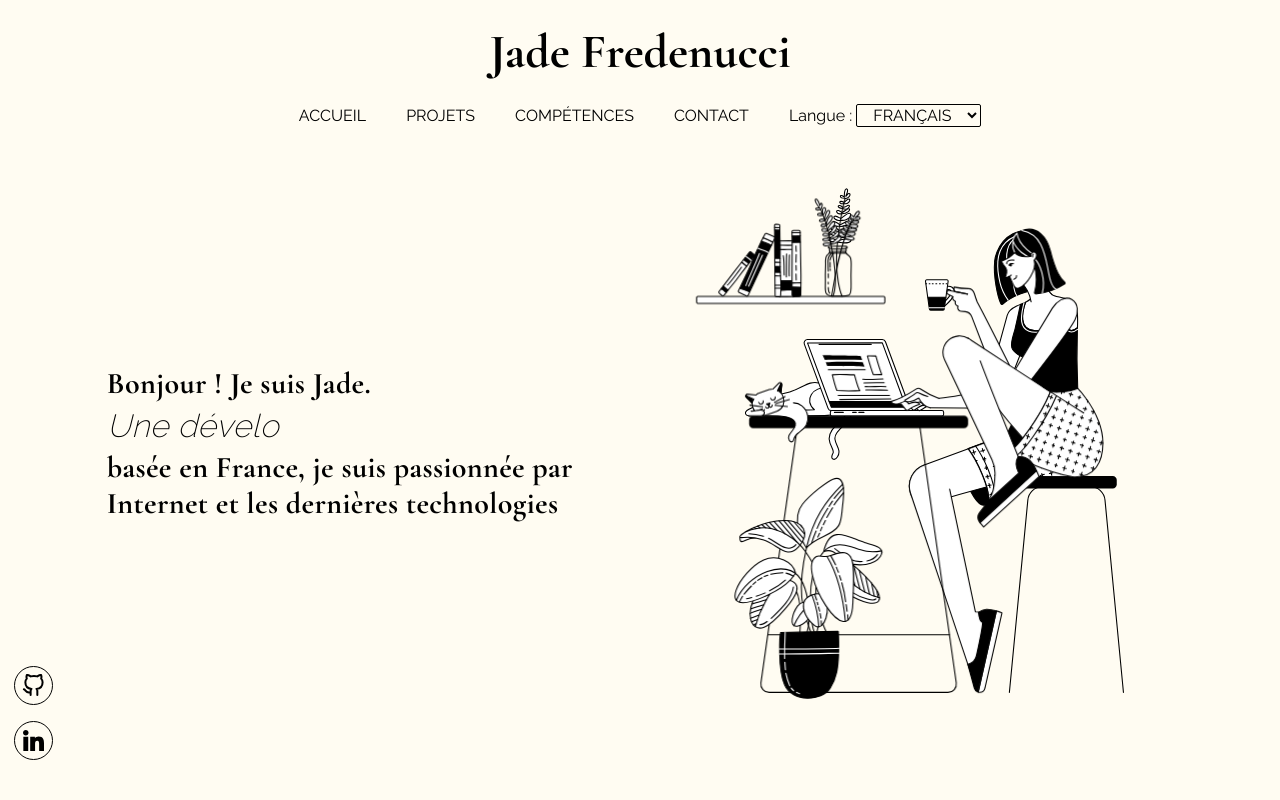
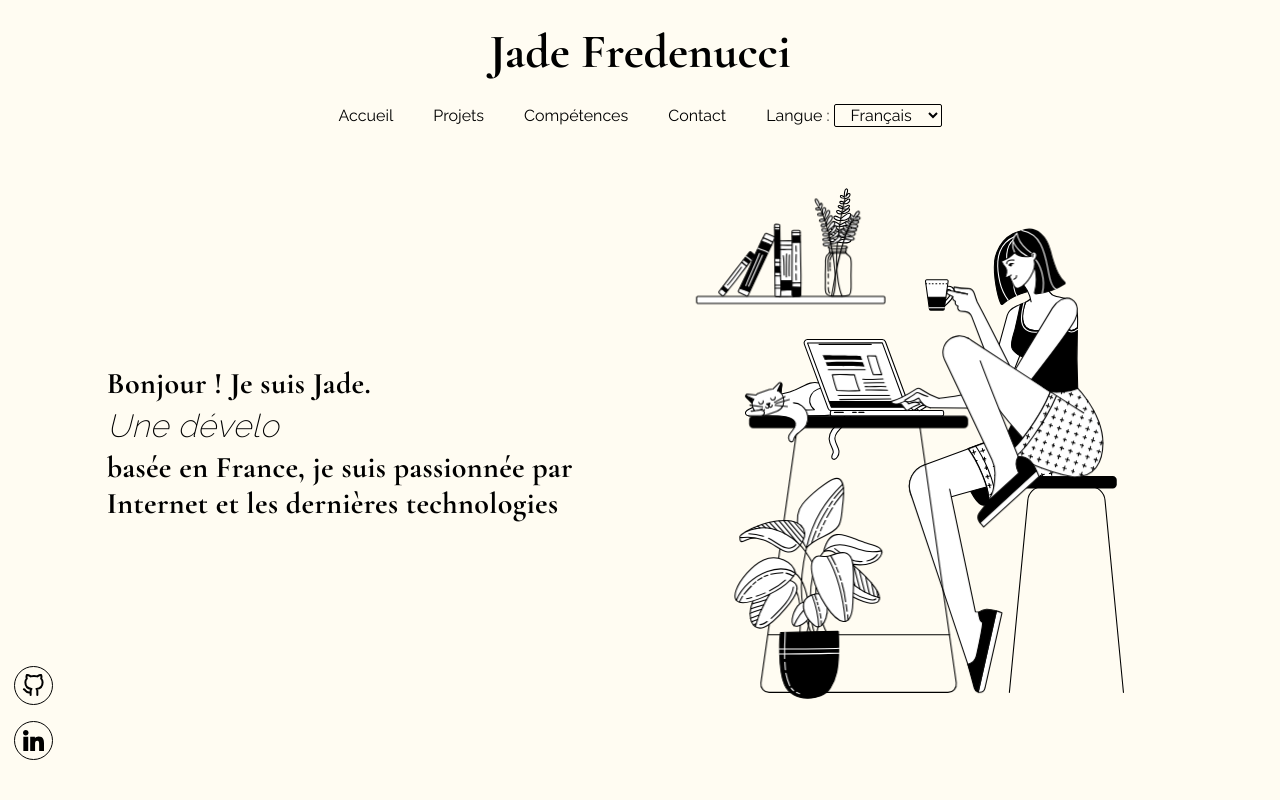
Before and after one commit to jadefred/portfolio, a React (Create React App) app in the folder frontend/: page / in a window 1280 px wide. Shown: the top 800 px of the page. Built offline with nearby package versions, Linux system fonts and the light colour scheme.

Commit message:
Modification of background

```diff
--- a/frontend/src/components/Menu.tsx
+++ b/frontend/src/components/Menu.tsx
@@ -28,28 +28,28 @@ const Menu: FC<IScroll> = ({ scrolled }) => {
       <div>
         <Link to="home" spy={true} smooth={true} offset={-30} duration={500}>
           <p onClick={() => toogleModal(modal)} className="cursor-pointer">
-            {t("home").toUpperCase()}
+            {t("home")}
           </p>
         </Link>
       </div>
       <div>
         <Link to="projects" spy={true} smooth={true} offset={-80} duration={500}>
           <p onClick={() => toogleModal(modal)} className="cursor-pointer">
-            {t("projects").toUpperCase()}
+            {t("projects")}
           </p>
         </Link>
       </div>
       <div>
         <Link to="skills" spy={true} smooth={true} offset={-80} duration={500}>
           <p onClick={() => toogleModal(modal)} className="cursor-pointer">
-            {t("skills").toUpperCase()}
+            {t("skills")}
           </p>
         </Link>
       </div>
       <div>
         <Link to="contact" spy={true} smooth={true} offset={0} duration={500}>
           <p onClick={() => toogleModal(modal)} className="cursor-pointer">
-            CONTACT
+            Contact
           </p>
         </Link>
       </div>
@@ -63,8 +63,8 @@ const Menu: FC<IScroll> = ({ scrolled }) => {
           onChange={(event) => handleLanguageChange(event.target.value)}
           className="cursor-pointer border border-black rounded-sm bg-transparent px-3 "
         >
-          <option value="fr">FRANÇAIS</option>
-          <option value="en">ENGLISH</option>
+          <option value="fr">Français</option>
+          <option value="en">English</option>
         </select>
       </div>
       <SideBar />
--- a/frontend/src/components/ProjectDetails.tsx
+++ b/frontend/src/components/ProjectDetails.tsx
@@ -24,7 +24,7 @@ const ProjectDetails: FC<IProps> = ({ project }) => {
 
   return (
     <div className="modal">
-      <div onClick={() => closeModal(project.id)} className="modal bg-transparentBlack animate-overlayBlack"></div>
+      <div onClick={() => closeModal(project.id)} className="modal bg-transparentBlack backdrop-blur-sm animate-overlayBlack"></div>
       <div className="modal--content border right-0 left-0 top-0 bottom-0 w-11/12 md:w-1/2 inline-table m-auto bg-bgColor">
         {/* Content */}
         <div className="flex flex-col justify-between relative h-full">
--- a/frontend/src/index.css
+++ b/frontend/src/index.css
@@ -65,7 +65,6 @@
   opacity: 1;
   background-color: rgba(255, 255, 255, 0.4);
   border: 1px solid #474642;
-  /* background-color: rgba(38, 38, 36, 0.4); */
   border-radius: 0.375rem;
   backdrop-filter: blur(1.5px);
 }
--- a/frontend/tailwind.config.js
+++ b/frontend/tailwind.config.js
@@ -16,7 +16,7 @@ module.exports = {
       colors: {
         bgColor: "#fffcf2",
         linkedinBlue: "#0e76a8",
-        transparentBlack: "rgba(49, 49, 49, 0.8)",
+        transparentBlack: "rgba(78, 78, 78, 0.8)",
       },
       animation: {
         slide: "slide 300ms ease-in-out both",
@@ -40,8 +40,8 @@ module.exports = {
           "100%": { backgroundColor: "rgba(255, 255, 255, 1)" },
         },
         overlayBlack: {
-          "0%": { backgroundColor: "rgba(49, 49, 49, 0.25)" },
-          "100%": { backgroundColor: "rgba(49, 49, 49, 0.8)" },
+          "0%": { backgroundColor: "rgba(78, 78, 78, 0.25)" },
+          "100%": { backgroundColor: "rgba(78, 78, 78, 0.8)" },
         },
         slideTop: {
           "0%": { color: "rgba(0, 0, 0, 0)", transform: "translateY(0)" },
```
